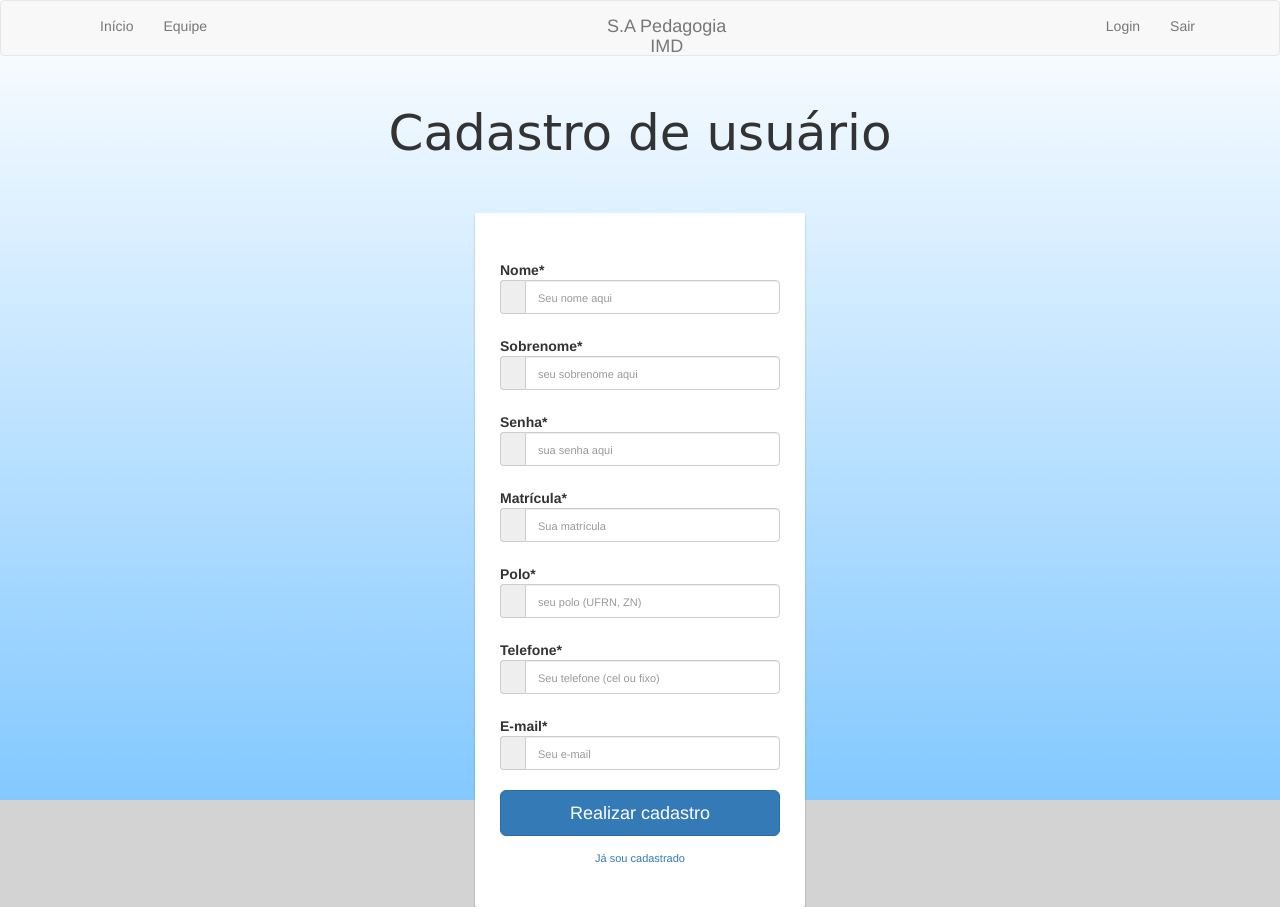
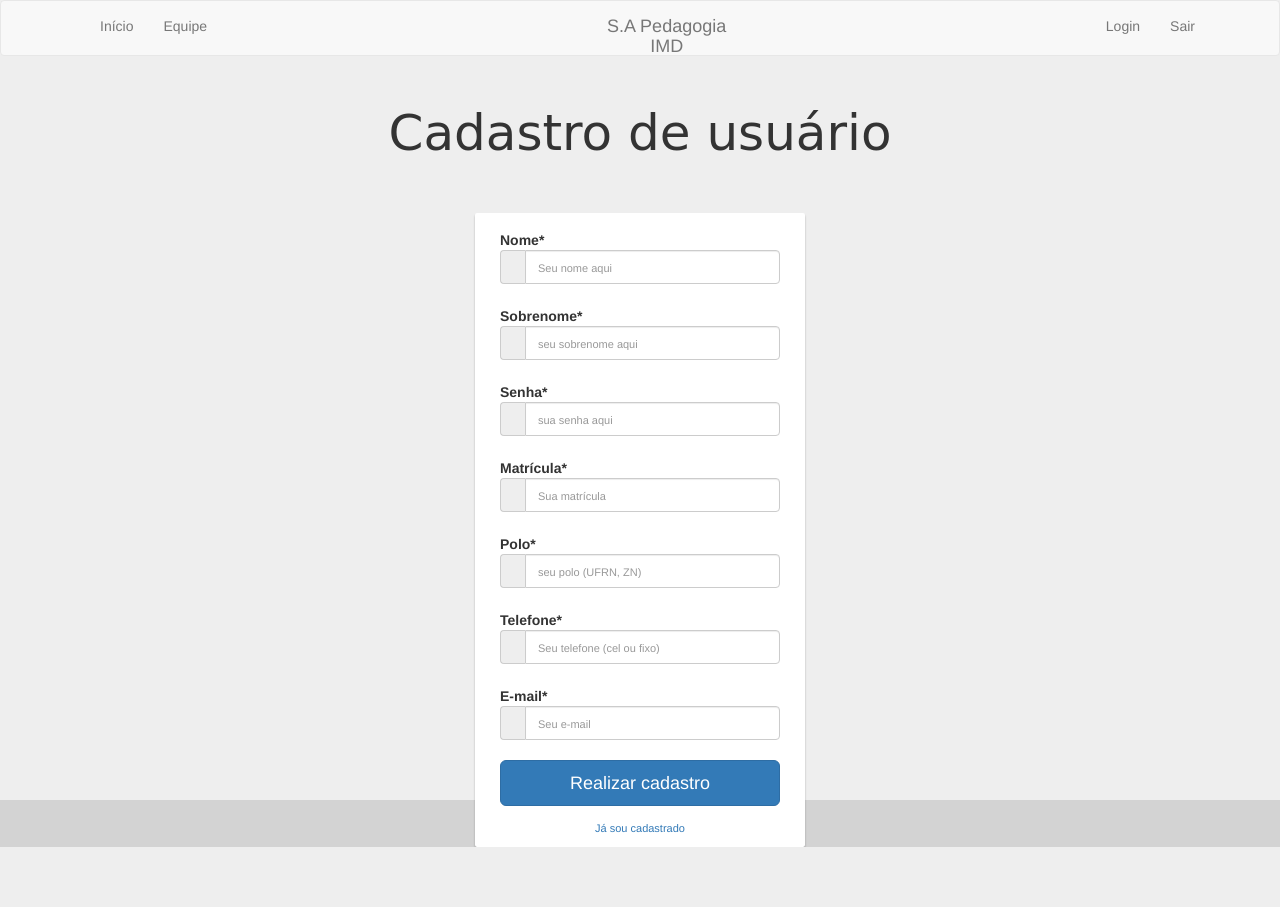
Before and after one commit to hugoandregg/pedagogia, a Flask app: page /registrar_aluno in a window 1280 px wide. After the commit the page ends 847 px from the top, so only its background shows below. Run offline with Flask 2, Linux system fonts and the light colour scheme; some libraries are stand-ins or nearby versions.

Commit message:
mudando o background e o spacing de alguns elementos

```diff
--- a/static/css/style.css
+++ b/static/css/style.css
@@ -1,11 +1,13 @@
 /* BACKGROUND */
 
 body {
-  background: url(../images/zenbg.png) no-repeat center center fixed;
-  -webkit-background-size: cover;
-  -moz-background-size: cover;
-  -o-background-size: cover;
-  background-size: cover;
+  /* Permalink - use to edit and share this gradient: http://colorzilla.com/gradient-editor/#eeeeee+0,eeeeee+100;Grey+Flat */
+background: rgb(238,238,238); /* Old browsers */
+background: -moz-linear-gradient(top,  rgba(238,238,238,1) 0%, rgba(238,238,238,1) 100%); /* FF3.6-15 */
+background: -webkit-linear-gradient(top,  rgba(238,238,238,1) 0%,rgba(238,238,238,1) 100%); /* Chrome10-25,Safari5.1-6 */
+background: linear-gradient(to bottom,  rgba(238,238,238,1) 0%,rgba(238,238,238,1) 100%); /* W3C, IE10+, FF16+, Chrome26+, Opera12+, Safari7+ */
+filter: progid:DXImageTransform.Microsoft.gradient( startColorstr='#eeeeee', endColorstr='#eeeeee',GradientType=0 ); /* IE6-9 */
+
 }
 
 /* LOGIN*/
@@ -88,7 +90,7 @@ input::-webkit-input-placeholder {
  	margin-top: 30px;
  	margin: 0 auto;
  	max-width: 330px;
-    padding: 40px 40px;
+    padding: 10px 40px;
 
 }
 
```
Also changed, not shown: static/images/zenbg.png.
